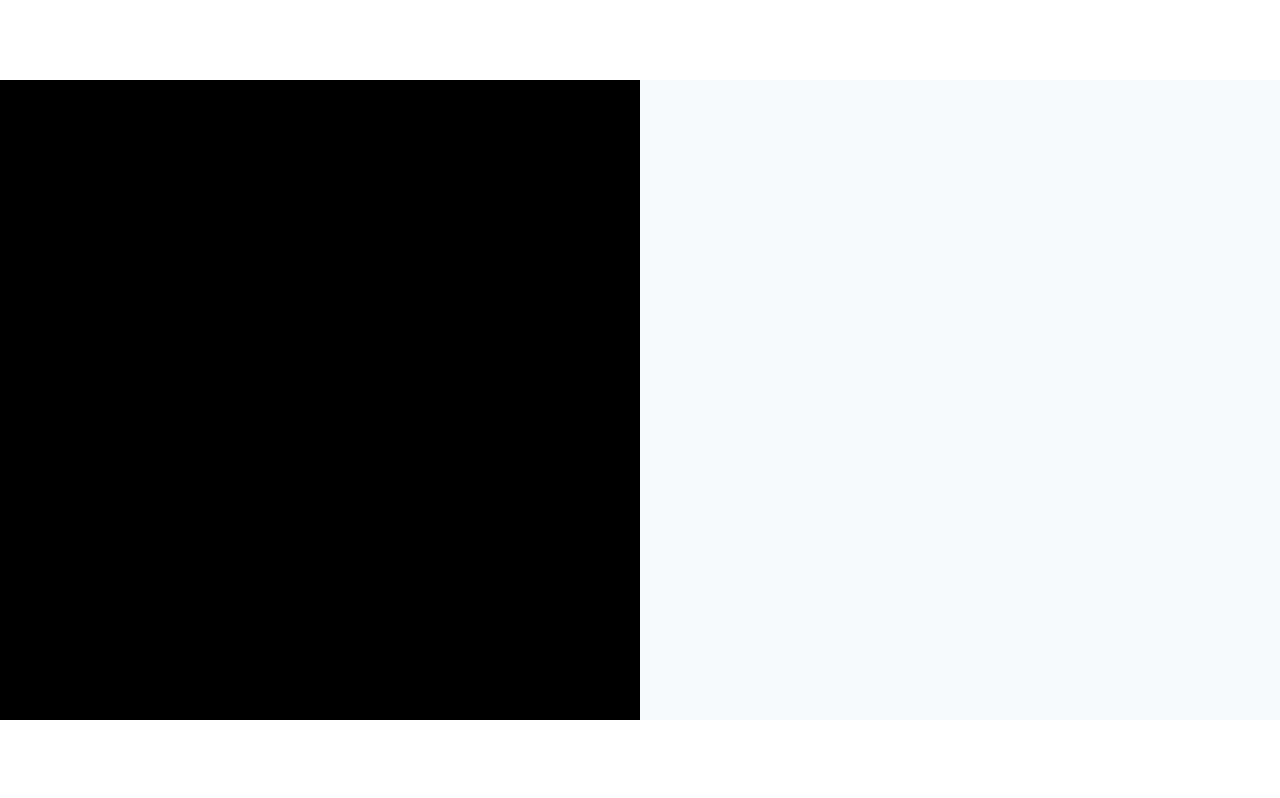
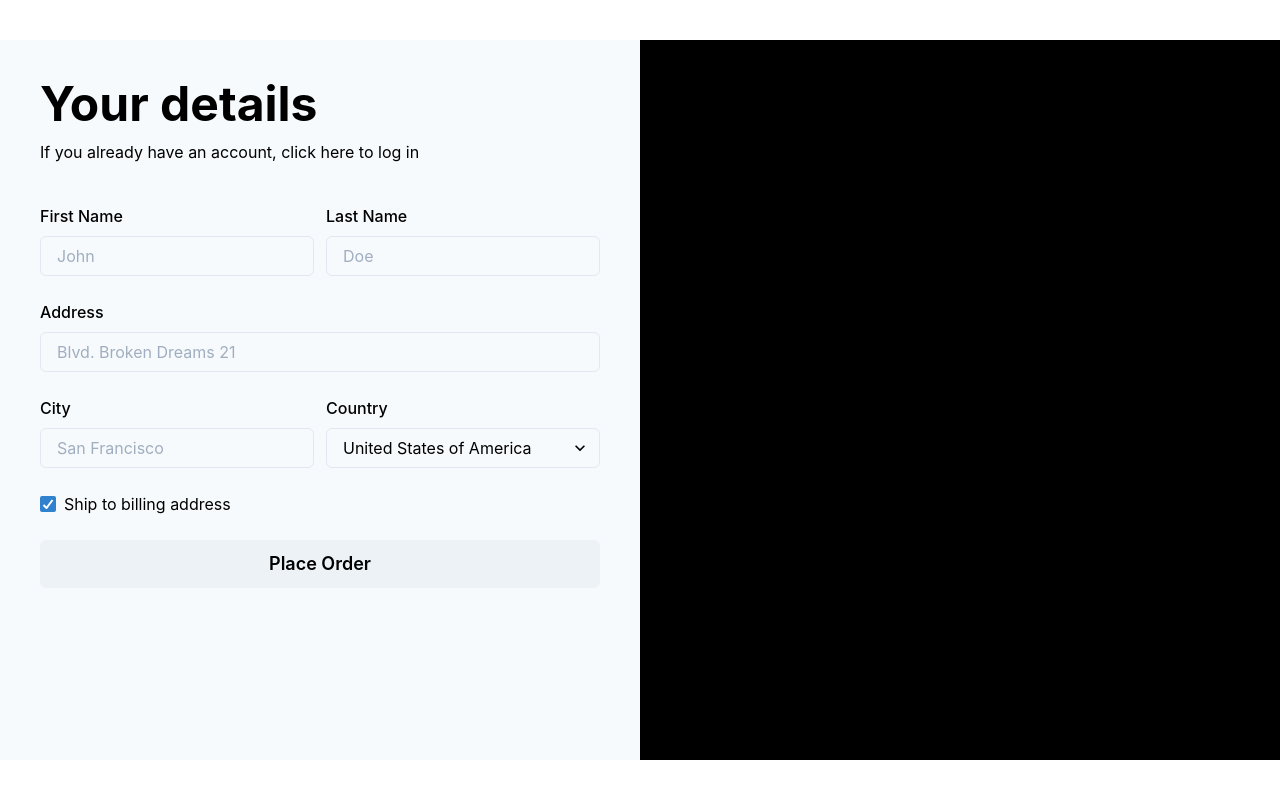
Before and after one commit to terryszhou/nexttest, a Next.js app: page / in a window 1280 px wide. Built offline with nearby package versions, Linux system fonts and the light colour scheme.

Commit message:
Details component layout MVP

```diff
--- a/pages/index.js
+++ b/pages/index.js
@@ -1,13 +1,13 @@
-import { Container, Flex, VStack } from '@chakra-ui/react'
+import { Container, Flex } from '@chakra-ui/react'
 import Cart from '/src/sections/cart.js'
 import Details from '/src/sections/details.js'
 
 
 const IndexPage = () => (
   <Container maxW='container.xl' p={0}>
-    <Flex h='100vh' py={20}>
+    <Flex h='100vh' py={10}>
+      <Details />
       <Cart />
-      <Details />
     </Flex>
   </Container>
 )
--- a/src/sections/details.js
+++ b/src/sections/details.js
@@ -1,15 +1,66 @@
-import { VStack } from '@chakra-ui/react'
+import {
+  VStack,
+  Heading,
+  Text,
+  SimpleGrid,
+  GridItem,
+  FormControl,
+  FormLabel,
+  Input,
+  Select,
+  Checkbox,
+  Button } from '@chakra-ui/react'
 
-const Cart = () => (
-  <VStack
-    w='full'
-    h='full'
-    p={10}
-    spacing={10}
-    alignItems='flex-start'
-    bg='gray.50'
-  >
+const Details = () => (
+  <VStack w='full' h='full' p={10} spacing={10} alignItems='flex-start'bg='gray.50'>
+    <VStack spacing={3} alignItems='flex-start'>
+      <Heading size='2xl' color='black'>Your details</Heading>
+      <Text color='black'>If you already have an account, click here to log in</Text>
+    </VStack>
+    <SimpleGrid columns={2} columnGap={3} rowGap={6} w='full' color='black'>
+      <GridItem colSpan={1}>
+        <FormControl>
+          <FormLabel>First Name</FormLabel>
+          <Input placeholder='John' />
+        </FormControl>
+      </GridItem>
+      <GridItem colSpan={1}>
+        <FormControl>
+          <FormLabel>Last Name</FormLabel>
+          <Input placeholder='Doe' />
+        </FormControl>
+      </GridItem>
+      <GridItem colSpan={2}>
+        <FormControl>
+          <FormLabel>Address</FormLabel>
+          <Input placeholder='Blvd. Broken Dreams 21' />
+        </FormControl>
+      </GridItem>
+      <GridItem colSpan={1}>
+        <FormControl>
+          <FormLabel>City</FormLabel>
+          <Input placeholder='San Francisco' />
+        </FormControl>
+      </GridItem>
+      <GridItem colSpan={1}>
+        <FormControl>
+          <FormLabel>Country</FormLabel>
+          <Select>
+            <option value='usa'>United States of America</option>
+            <option value='uae'>United Arab Emirates</option>
+            <option value='nmk'>North Macedonia</option>
+            <option value='de'>Germany</option>
+          </Select>
+        </FormControl>
+      </GridItem>
+      <GridItem colSpan={2}>
+        <Checkbox defaultChecked>Ship to billing address</Checkbox>
+      </GridItem>
+      <GridItem colSpan={2}>
+        <Button size='lg' w='full'>Place Order</Button>
+      </GridItem>
+    </SimpleGrid>
   </VStack>
 )
 
-export default Cart
+export default Details
```
